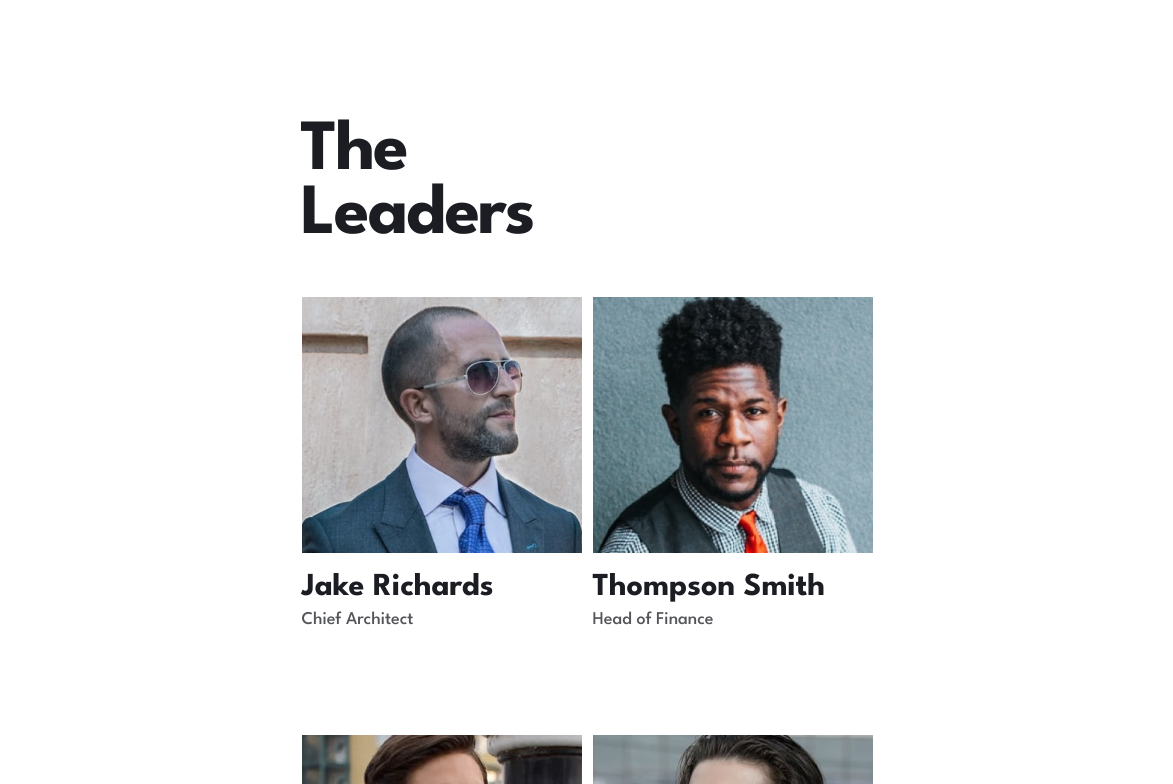
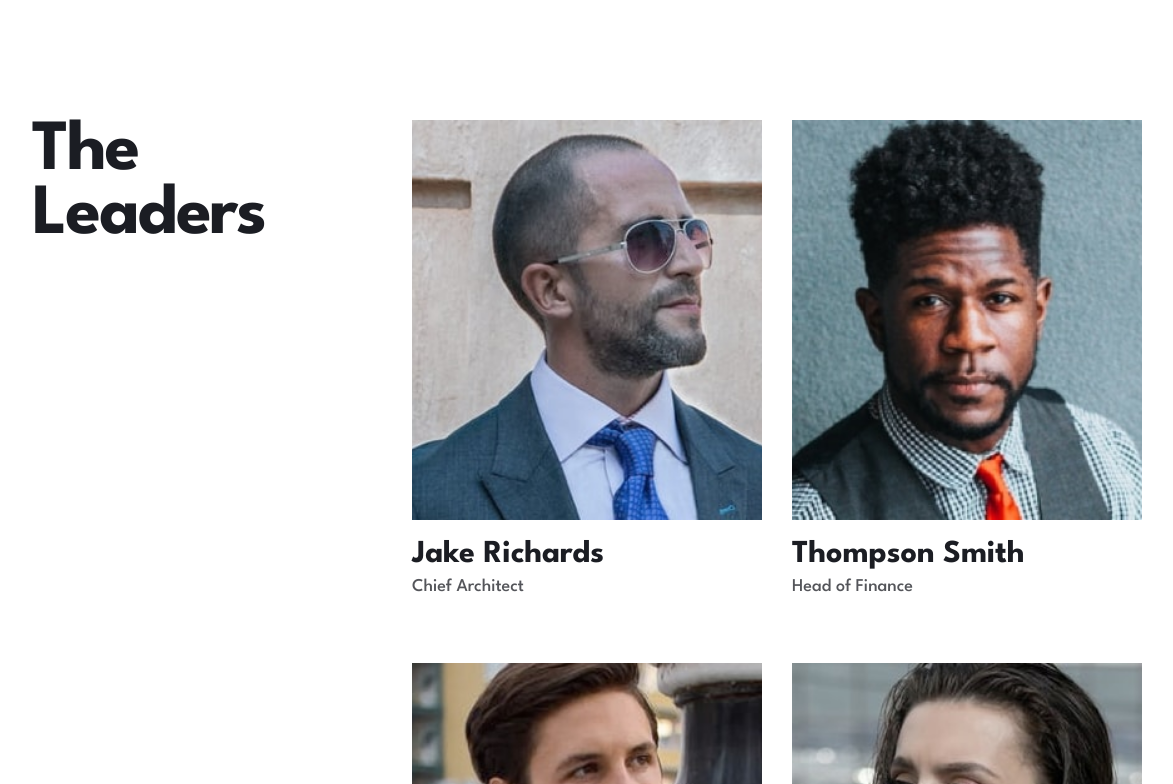
Before and after one commit to richieAiello/arch-studio-website, a React (Vite) app: page /about in a window 1536 px wide. Shown: the part 1720-2504 px from the top of the page, without its empty margins (181-1354 px from the left). Built offline with nearby package versions, Linux system fonts and the light colour scheme.

Commit message:
Styles for Leaders.jsx on desktop.

```diff
--- a/src/components/about/leaders/Leaders.jsx
+++ b/src/components/about/leaders/Leaders.jsx
@@ -2,7 +2,10 @@ import LeadersGrid from './LeadersGrid';
 
 const Leaders = props => {
   return (
-    <section className="container--leaders mb-[10.6875rem] md:mb-[14.9375rem]">
+    <section
+      className="container--leaders mb-[10.6875rem] md:mb-[14.9375rem]
+      lg:grid lg:grid-cols-[auto,1fr] lg:mb-40"
+    >
       <h2 className="heading text-black-custom capitalize max-w-[8ch] mb-[3.4375rem] md:mb-[3.0625rem]">
         The Leaders
       </h2>
--- a/src/components/about/leaders/LeadersCard.jsx
+++ b/src/components/about/leaders/LeadersCard.jsx
@@ -4,7 +4,7 @@ const LeadersCard = props => {
       <img
         src={`./about/desktop/avatar-${props.image}.jpg`}
         alt=""
-        className="h-[284px] w-[min(100%,311px)] object-cover mb-[0.9375rem] md:h-[256px]"
+        className="h-[284px] w-[min(100%,311px)] object-cover mb-[0.9375rem] md:h-[256px] lg:h-[400px] lg:w-[350px]"
       />
       <h3 className="heading--sub capitalize">{props.heading}</h3>
       <p className="opacity-75">{props.text}</p>
--- a/src/components/about/leaders/LeadersGrid.jsx
+++ b/src/components/about/leaders/LeadersGrid.jsx
@@ -4,7 +4,7 @@ const LeadersGrid = props => {
   return (
     <div
       className="grid gap-y-20 mx-auto max-w-max md:grid-cols-[1fr,1fr] md:gap-x-[0.6875rem]
-      md:gap-y-[6.4375rem]"
+      md:gap-y-[6.4375rem] lg:gap-y-16 lg:gap-x-[1.875rem] lg:mx-0 lg:justify-self-end"
     >
       <LeadersCard
         image="jake"
--- a/src/index.css
+++ b/src/index.css
@@ -68,7 +68,8 @@
 @media (min-width: 1440px) {
   .container,
   .container--header,
-  .container--small {
+  .container--small,
+  .container--leaders {
     width: 1110px;
   }
 }
```
